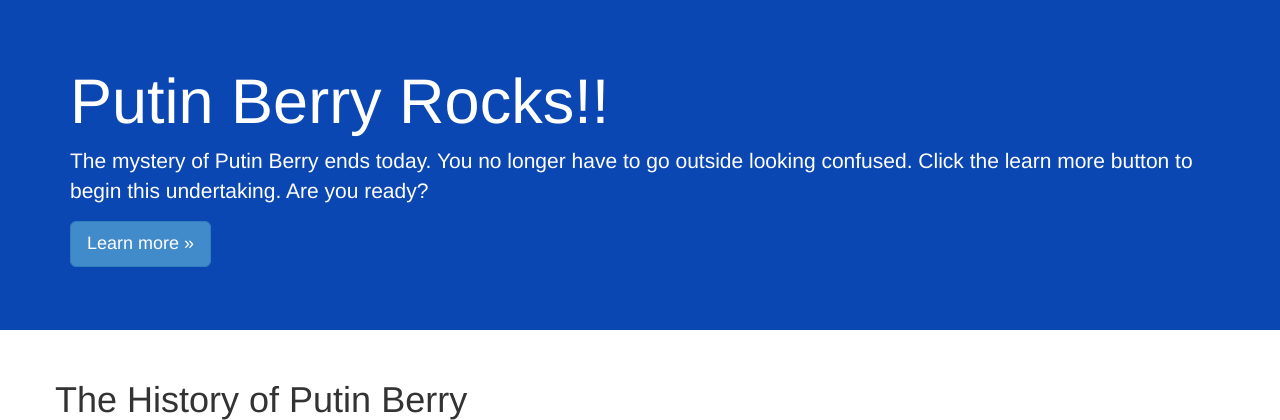
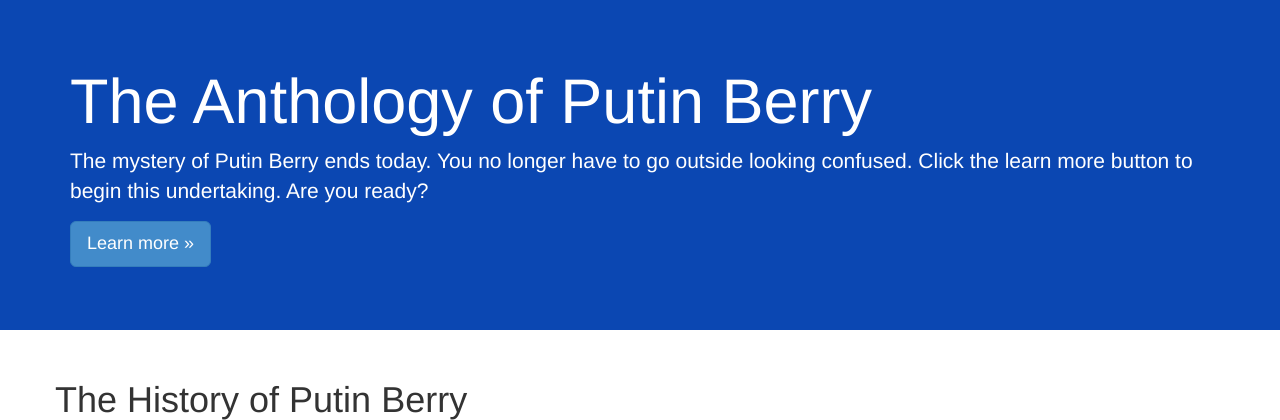
Before and after one commit to masterfung/mvp_landing-Django, a Django app: template pursuit/src/static/templates/aboutus.html in a window 1280 px wide. Shown: the part 51-471 px from the top of the page. Run offline with Django 3.2, Linux system fonts and the light colour scheme; the template is opened without the code that fills it, so the values that code supplies are empty; parts of the project's set-up code (start-up, migrations or seed data) failed here and were passed over; some libraries are stand-ins or nearby versions.

Commit message:
simple mods

```diff
--- a/pursuit/src/static/templates/aboutus.html
+++ b/pursuit/src/static/templates/aboutus.html
@@ -5,7 +5,7 @@
     <!-- Main jumbotron for a primary marketing message or call to action -->
     <div class="jumbotron">
       <div class="container">
-        <h1>Putin Berry Rocks!!</h1>
+        <h1>The Anthology of Putin Berry</h1>
         <p>The mystery of Putin Berry ends today. You no longer have to go outside looking confused. Click the learn more button to begin this undertaking. Are you ready?</p>
         <p><a class="btn btn-primary btn-lg" role="button">Learn more &raquo;</a></p>
       </div>
```
Also changed, not shown: 1 other file.
